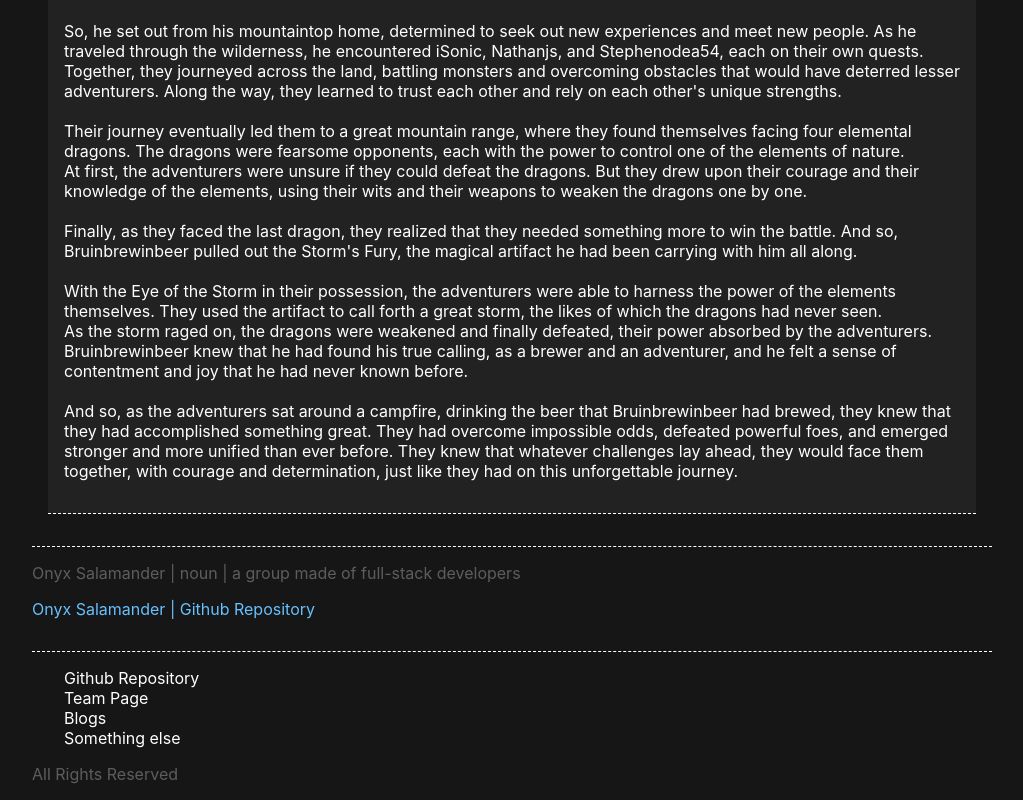
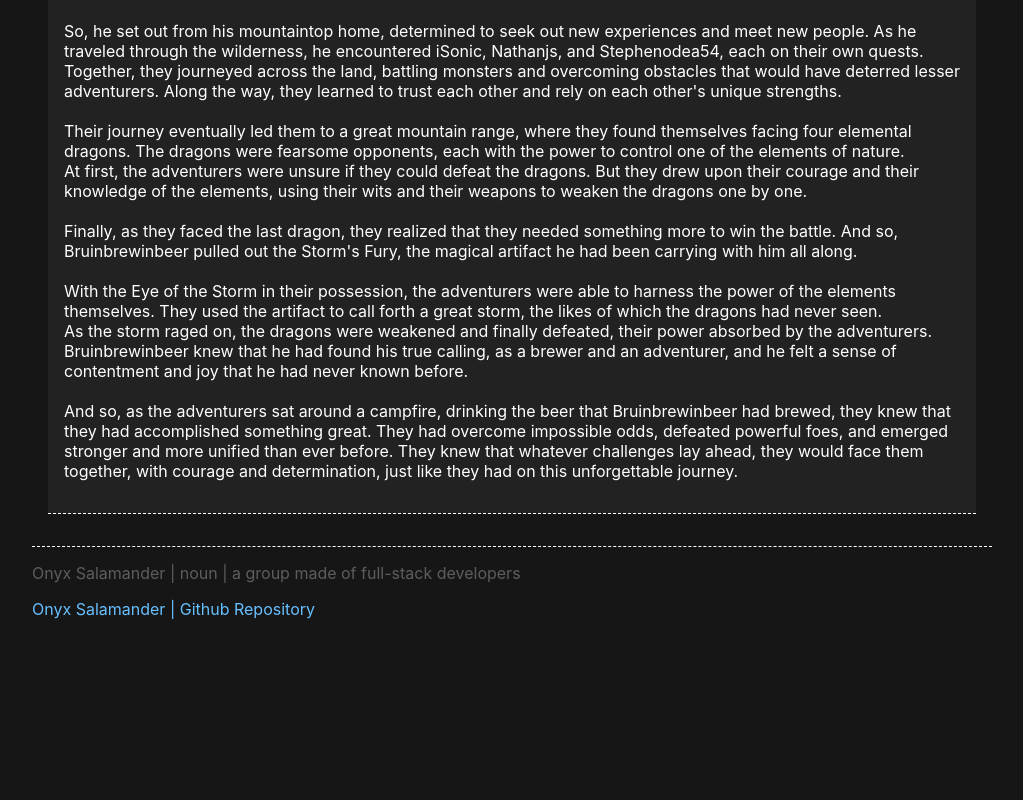
Before and after one commit to Hack-Weekly/onyx-sal-blog, a React (Create React App) app in the folder client/: page / in a window 1280 px wide. Shown: the part 2127-2927 px from the top of the page, without its empty margins (128-1151 px from the left). After the commit the page ends 2762 px from the top, so only its background shows below. Built offline with nearby package versions, Linux system fonts and the light colour scheme.

Commit message:
Removed extra footer code

```diff
--- a/client/src/Layout.jsx
+++ b/client/src/Layout.jsx
@@ -61,17 +61,6 @@ const Layout = ({ children }) => {
       {/* This is the footer component located on /component/Footer/index.js */}
       <Footer />
 
-      <footer id="#footer-bar">
-        <ul>
-          <li>Github Repository</li>
-          <li>Team Page</li>
-          <li>Blogs</li>
-          <li>Something else</li>
-        </ul>
-        <p>All Rights Reserved</p>
-      </footer>
-
-
       <button className="sticky-button" onClick={scrollToTop}>
         <span>Back to top</span>
       </button>
```
